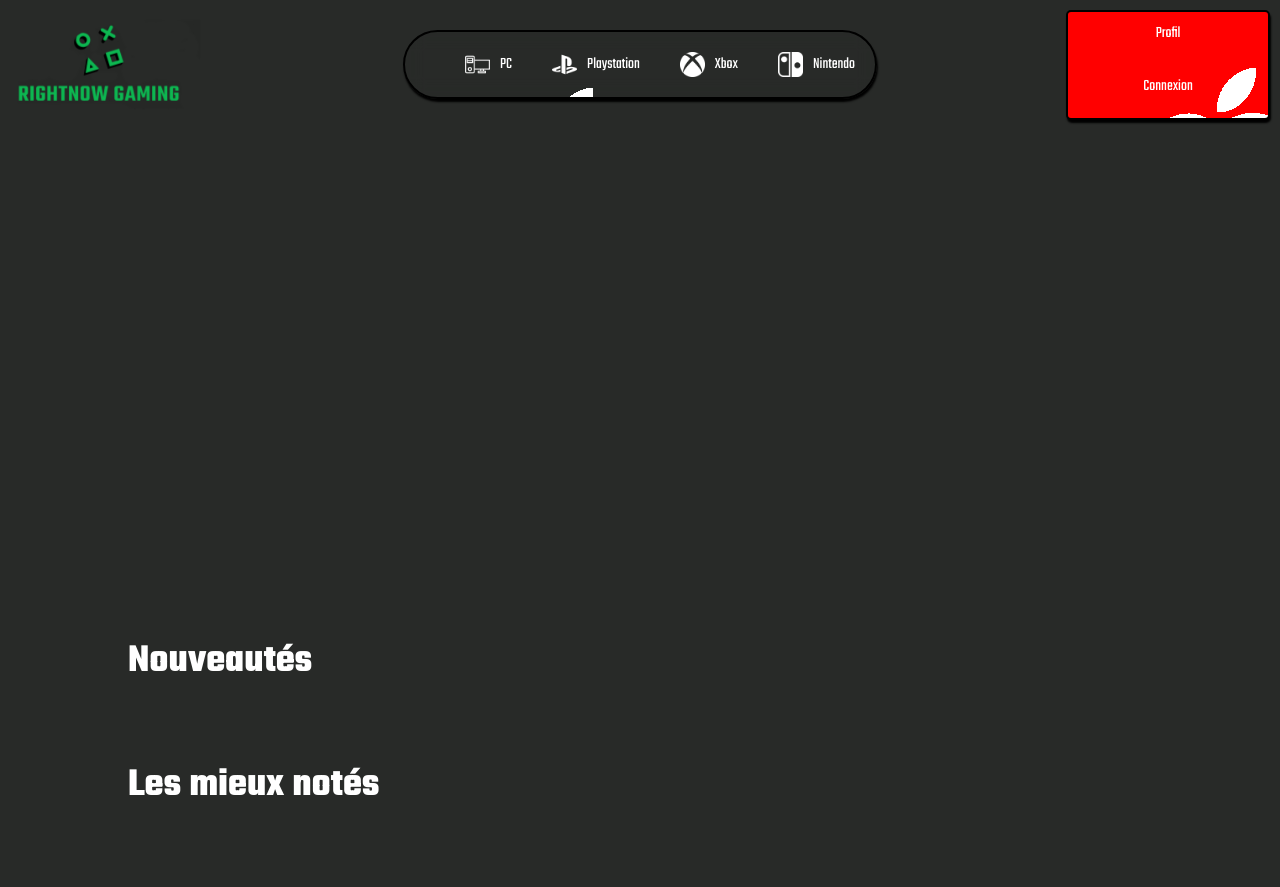
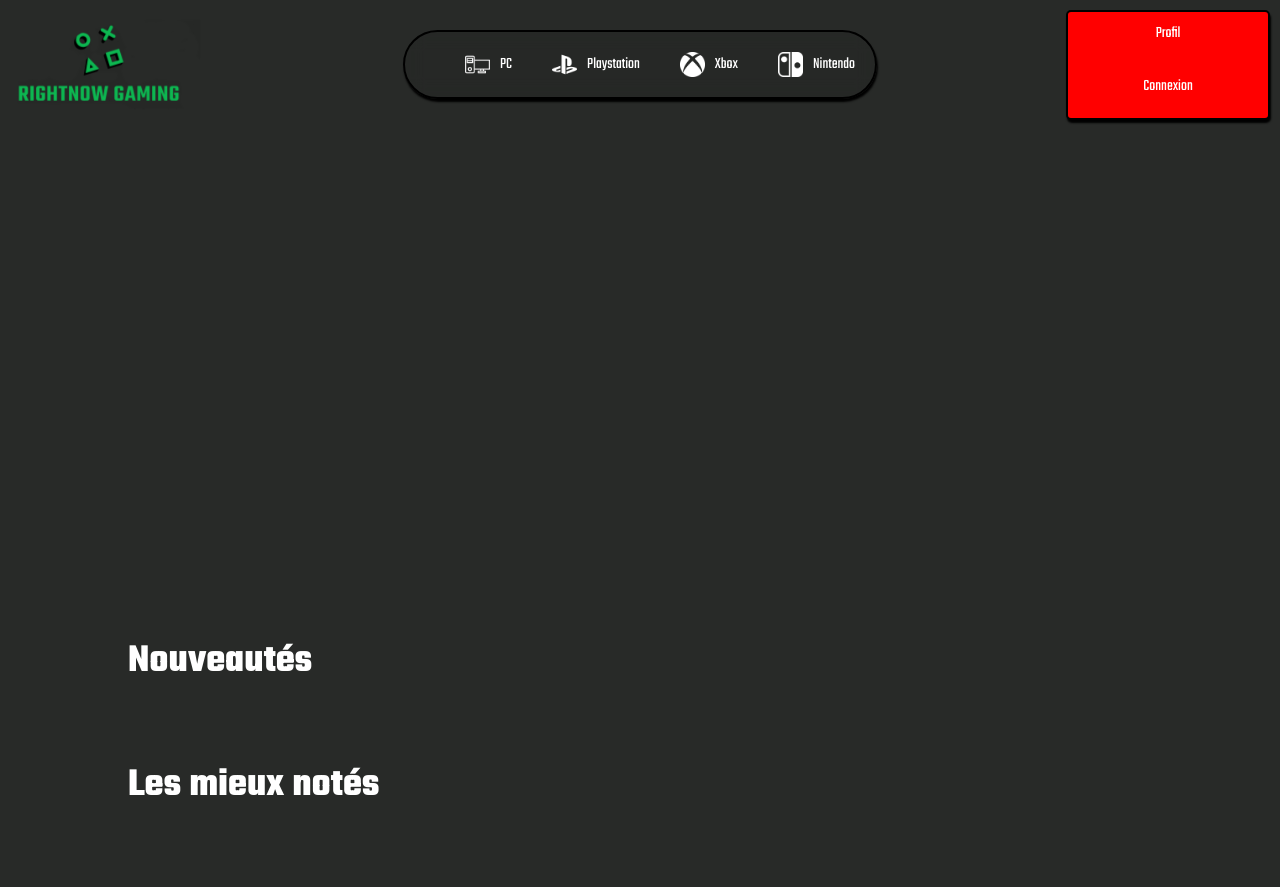
Before and after one commit to burton-tyll/RightNow-Gaming, a PHP site: page /assets/views/pc.php in a window 1280 px wide. Run offline with PHP 8.4, Linux system fonts and the light colour scheme; data that the repository does not hold is empty.

Commit message:
changement background

```diff
--- a/assets/styles/global.css
+++ b/assets/styles/global.css
@@ -63,7 +63,7 @@
 }
 
 nav ul{
-    background: url('../img/apple.png');
+    background-color: #0000000b;
     backdrop-filter: blur(10px);
     display: flex;
     justify-content: space-around;
```
